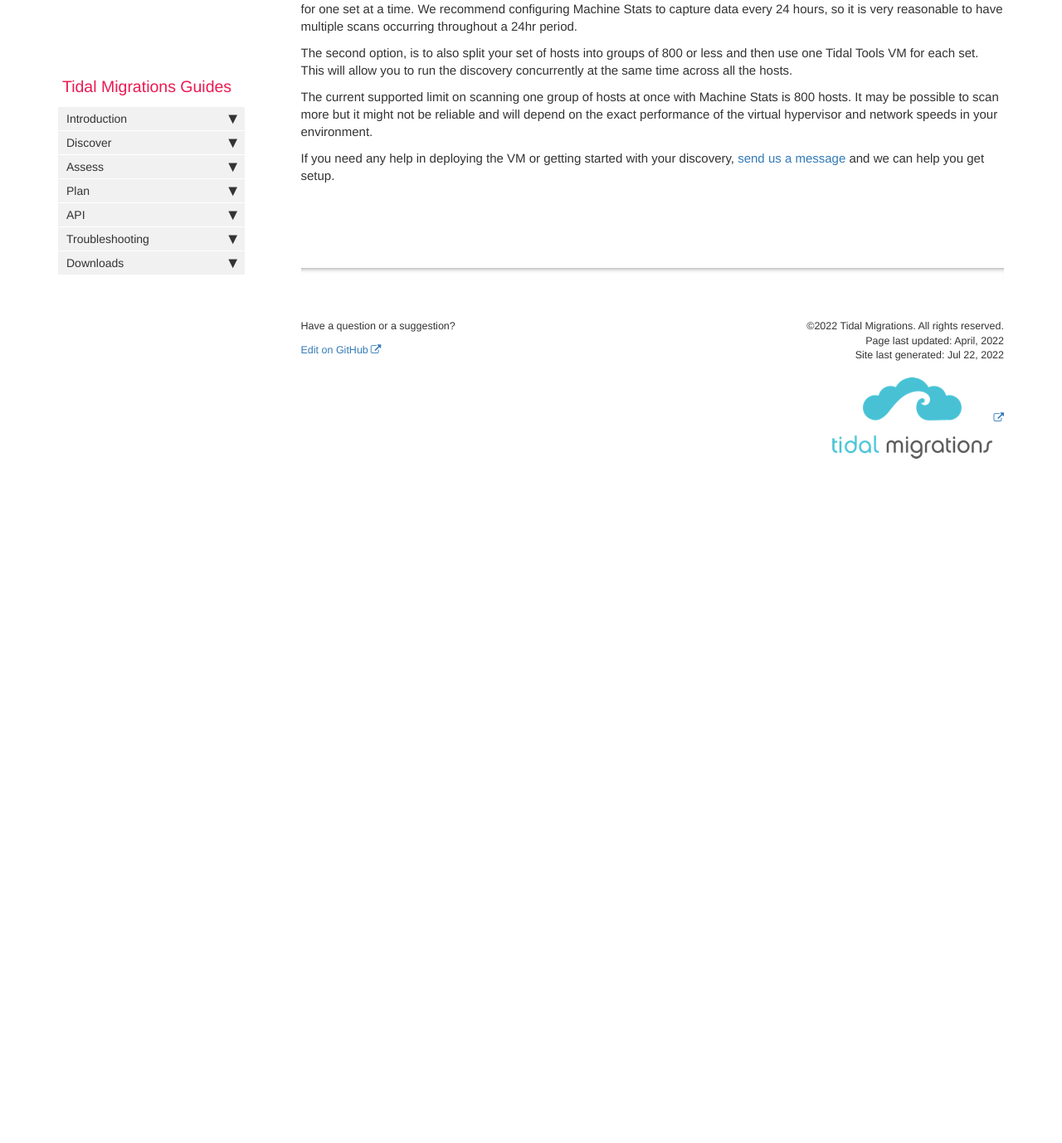
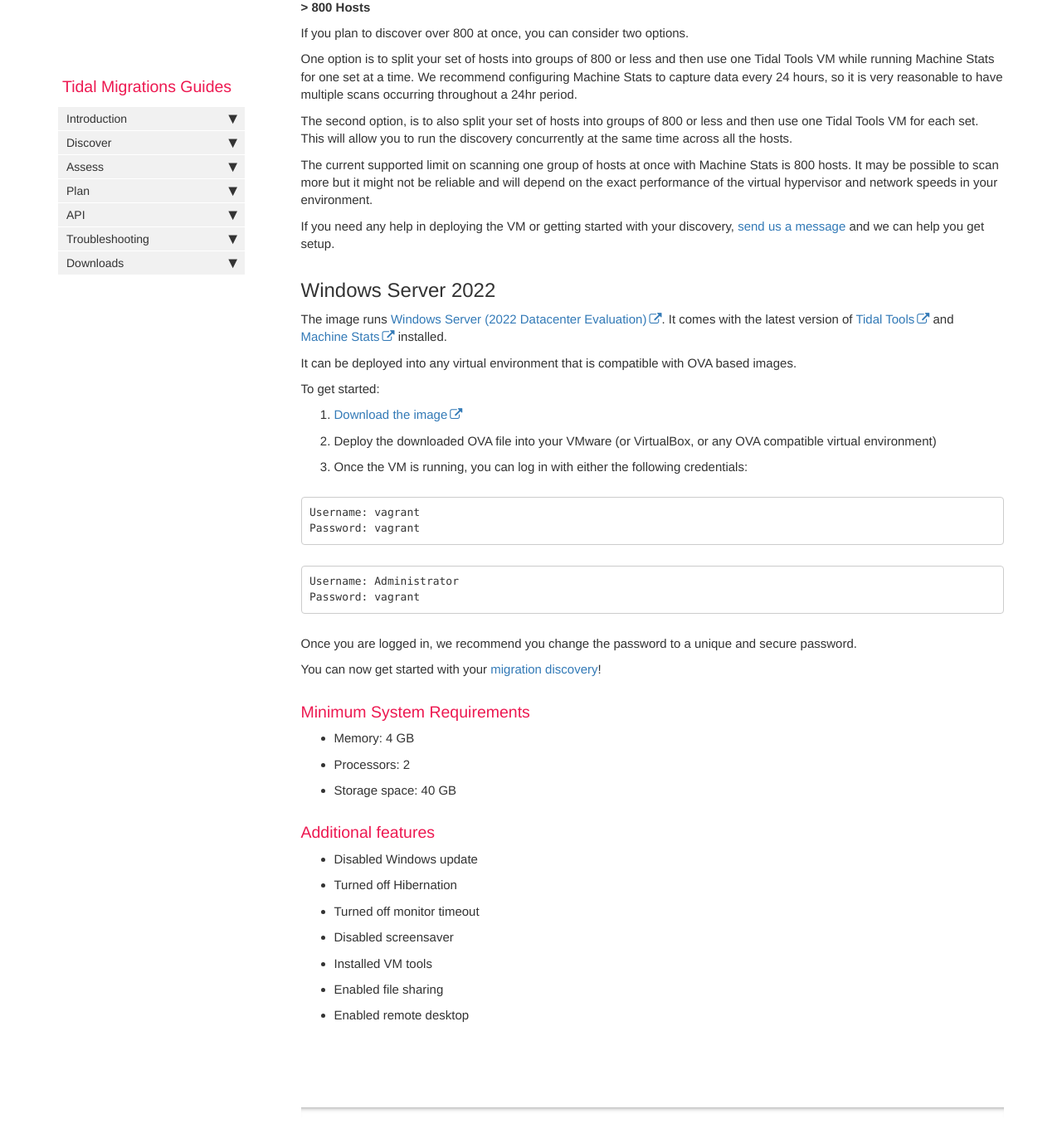
Before and after one commit to tidalmigrations/tidalmigrations.github.io, a Jekyll site: the page built from pages/user guides/tidal-vms.md, in a window 1280 px wide and 1400 px high, scrolled down 1311 px. Shown: the top 1378 px of the window at 83% size. Built offline with Jekyll 4.4.1, drawn with Linux system fonts in a browser that asks for light colours; nearby versions of some CDN libraries; comment, search, counter and statistics services are not loaded; before the commit the page ends 1941 px from its top, so only the background shows below that; some of the changed text lies outside the part shown.

Commit message:
Add windows OVA section

````diff
--- a/pages/user guides/tidal-vms.md
+++ b/pages/user guides/tidal-vms.md
@@ -10,11 +10,11 @@ permalink: tidal-discovery-vm.html
 To help you get your Tidal Migrations discovery done easily and quickly you can use the Tidal Tools virtual machine image. This VM has the latest Tidal Migrations software and dependencies installed for you, so you can focus on getting things done.
 It can also perform discovery without any network connectivity to the public internet. To run a discovery in an 'offline' mode checkout [this guide](https://guides.tidalmg.com/tidal-offline.html).
 
-## Get Started
+## Ubuntu Server 18.04
 
 The image runs standard [Ubuntu Server (18.04.6)](https://cdimage.ubuntu.com/ubuntu/releases/18.04.6/release/) and has a CLI only interface. It comes with the latest version of [Tidal Tools](https://tidalmigrations.com/tidal-tools/), [Machine Stats](https://pypi.org/project/machine-stats/) and [DNS Tools](https://dnstools.ninja/) installed.
 
-It can be deployed into any virtual environment that is compaitble with OVA based images, and is comaptible with AMD64 or EM64T architectures.
+It can be deployed into any virtual environment that is compatible with OVA based images, and is compatible with AMD64 or EM64T architectures.
 
 To get started:
 
@@ -22,7 +22,7 @@ To get started:
 2. Deploy the downloaded OVA file into your VMware (or VirtualBox, or any OVA compatible virtual environment)
 3. Once the VM is running, log in with the following credentials:
 
-```
+```text
 Username: ubuntu
 Password: tidal
 ```
@@ -33,7 +33,7 @@ You can now get started with your [migration discovery](/index.html)!
 
 ### Minimum System Requirements
 
-In general the specifications will depend on the number of hosts in your enivronment that you plan to scan with [Machine Stats](/machine_stats.html). We recommend the following server specifications below, depending on your environment size. These recommendations are intended as a guide only:
+In general the specifications will depend on the number of hosts in your environment that you plan to scan with [Machine Stats](/machine_stats.html). We recommend the following server specifications below, depending on your environment size. These recommendations are intended as a guide only:
 
 __Under 250 Hosts__
 
@@ -58,3 +58,45 @@ The second option, is to also split your set of hosts into groups of 800 or less
 The current supported limit on scanning one group of hosts at once with Machine Stats is 800 hosts. It may be possible to scan more but it might not be reliable and will depend on the exact performance of the virtual hypervisor and network speeds in your environment.
 
 If you need any help in deploying the VM or getting started with your discovery, [send us a message](mailto:support@tidalmigrations.com) and we can help you get setup.
+
+## Windows Server 2022
+
+The image runs [Windows Server (2022 Datacenter Evaluation)](https://www.microsoft.com/en-us/evalcenter/evaluate-windows-server-2022). It comes with the latest version of [Tidal Tools](https://tidalmigrations.com/tidal-tools/) and [Machine Stats](https://pypi.org/project/machine-stats/) installed.
+
+It can be deployed into any virtual environment that is compatible with OVA based images.
+
+To get started:
+
+1. [Download the image](https://d2ny8m13pxxvfx.cloudfront.net/tidal-windows-server-2022.ova)
+2. Deploy the downloaded OVA file into your VMware (or VirtualBox, or any OVA compatible virtual environment)
+3. Once the VM is running, you can log in with either the following credentials:
+
+```text
+Username: vagrant
+Password: vagrant
+```
+
+```text
+Username: Administrator
+Password: vagrant
+```
+
+Once you are logged in, we recommend you change the password to a unique and secure password.
+
+You can now get started with your [migration discovery](/index.html)!
+
+### Minimum System Requirements
+
+- Memory: 4 GB
+- Processors: 2
+- Storage space: 40 GB
+
+### Additional features
+
+- Disabled Windows update
+- Turned off Hibernation
+- Turned off monitor timeout
+- Disabled screensaver
+- Installed VM tools
+- Enabled file sharing
+- Enabled remote desktop
````
